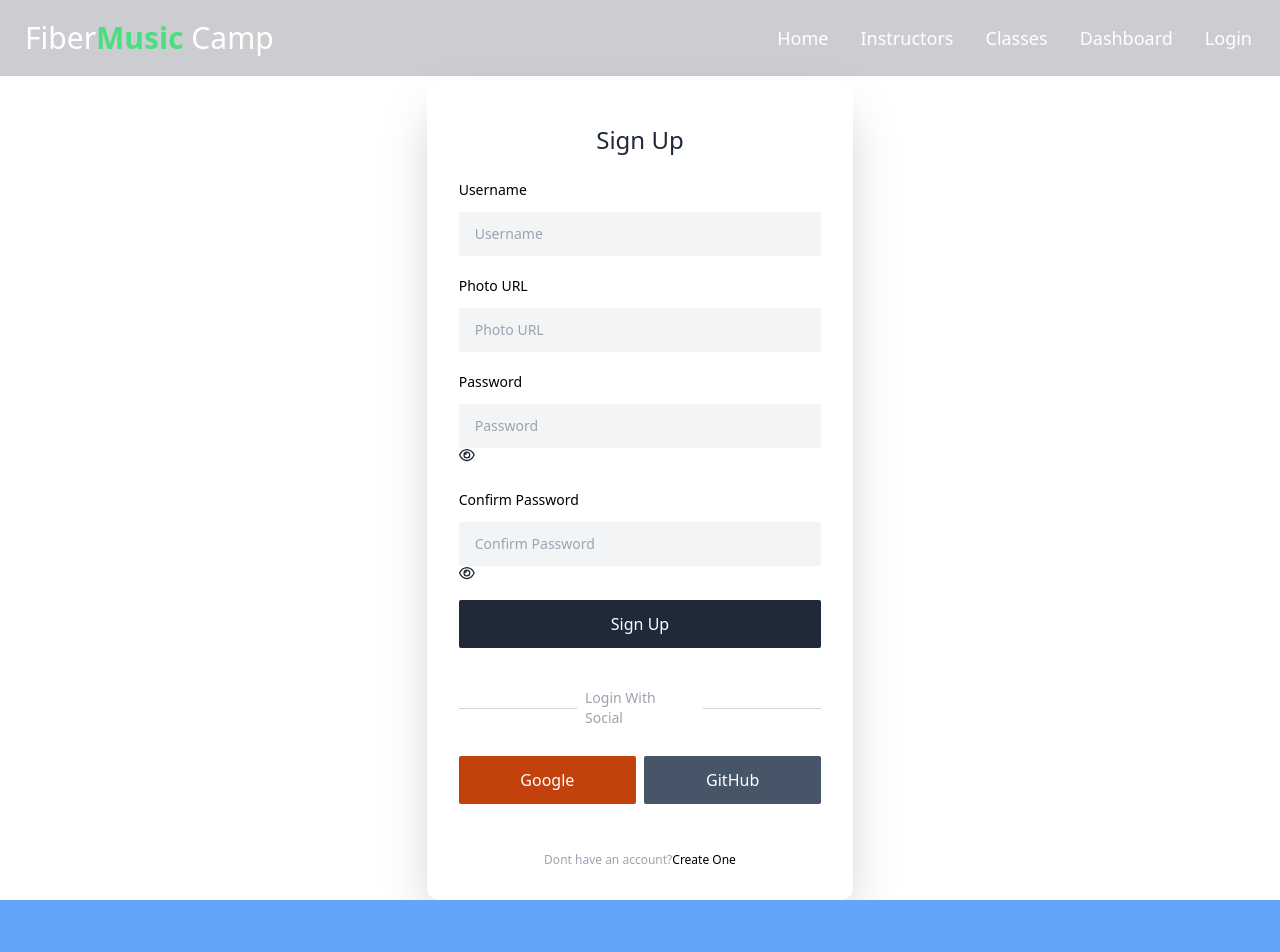
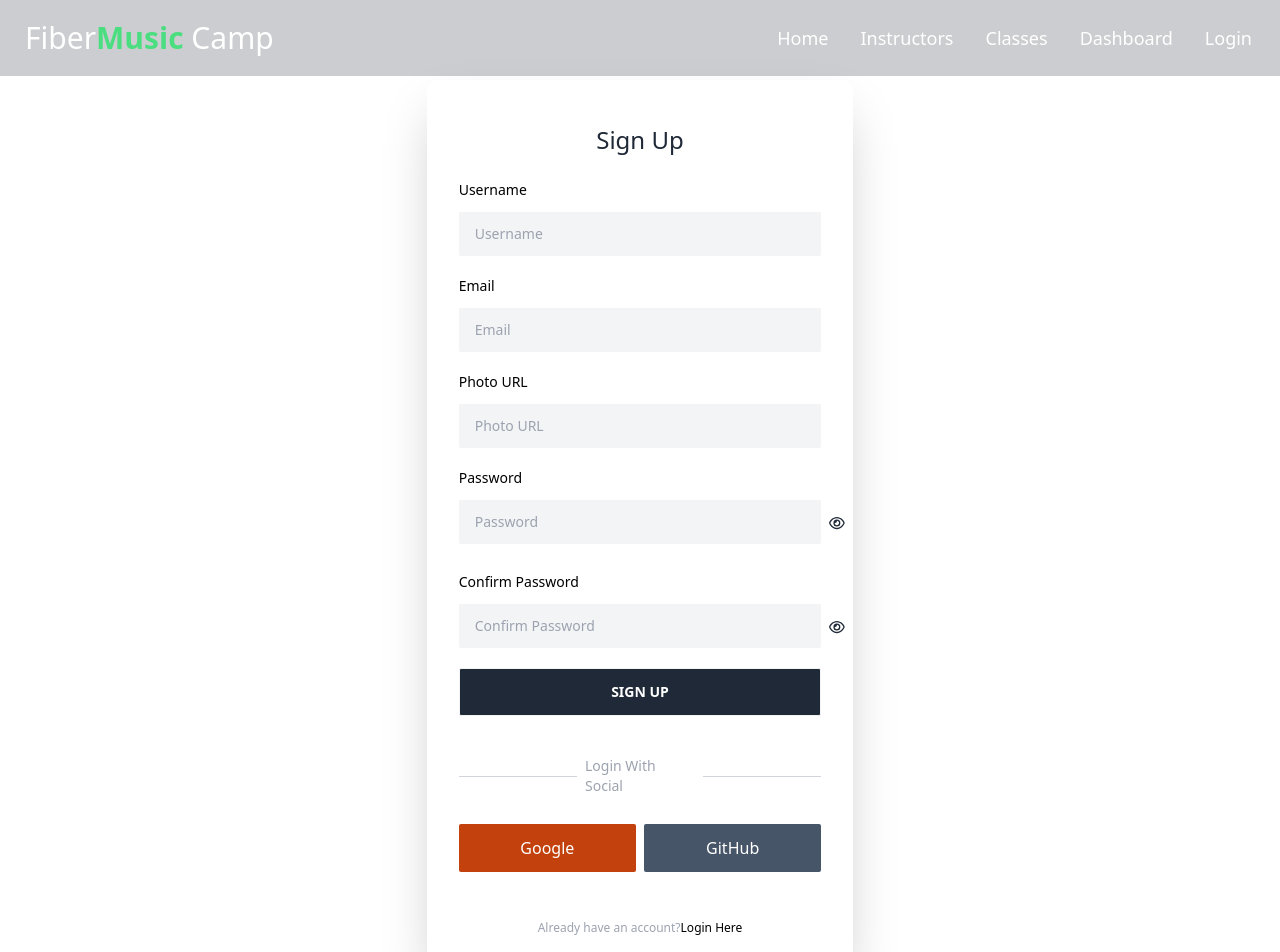
Before and after one commit to AlaminHasanPro/fiber-music-camp-client, a React (Vite) app: page /register in a window 1280 px wide. Shown: the top 952 px of the page. Built offline with nearby package versions, Linux system fonts and the light colour scheme.

Commit message:
signup bug solved2

```diff
--- a/src/Pages/Login/Login.jsx
+++ b/src/Pages/Login/Login.jsx
@@ -1,22 +1,34 @@
+import { useState } from "react";
+import { useForm } from "react-hook-form";
 import { Link } from "react-router-dom";
+import { FontAwesomeIcon } from "@fortawesome/react-fontawesome";
+
+import { faEye, faEyeSlash } from "@fortawesome/free-regular-svg-icons";
 
 const Login = () => {
+  const [toggleIcon, setToggleIcon] = useState(false);
+
+  const {
+    register,
+    handleSubmit,
+    formState: { errors },
+  } = useForm();
+  const onSubmit = (data) => {};
   return (
     <>
       <div className="bg-white lg:w-4/12 md:6/12 pt-20 w-10/12 m-auto  ">
         <div className="py-8 px-8 rounded-xl shadow-2xl">
           <h1 className="font-medium text-2xl mt-3 text-center">Login</h1>
-          <form action="" className="mt-6">
+          <form onSubmit={handleSubmit(onSubmit)} action="" className="mt-6">
             <div className="my-5 text-sm">
-              <label htmlFor="username" className="block text-black">
-                Username
+              <label htmlFor="email" className="block text-black">
+                Email
               </label>
               <input
-                type="text"
-                autofocus=""
-                id="username"
+                {...register("email", { required: true })}
+                type="email"
                 className="rounded-sm px-4 py-3 mt-3 focus:outline-none bg-gray-100 w-full"
-                placeholder="Username"
+                placeholder="Email"
               />
             </div>
             <div className="my-5 text-sm">
@@ -24,18 +36,57 @@ const Login = () => {
                 Password
               </label>
               <input
-                type="password"
-                id="password"
+                {...register("password", {
+                  required: true,
+                  minLength: 6,
+                  maxLength: 20,
+                })}
+                type={`${toggleIcon ? "text" : "password"}`}
                 className="rounded-sm px-4 py-3 mt-3 focus:outline-none bg-gray-100 w-full"
                 placeholder="Password"
               />
+              <span
+                onClick={() => setToggleIcon(!toggleIcon)}
+                className="absolute mt-7 mr-20 ml-2 toggle-icon"
+              >
+                {toggleIcon ? (
+                  <FontAwesomeIcon
+                    className="block"
+                    icon={faEyeSlash}
+                  ></FontAwesomeIcon>
+                ) : (
+                  <FontAwesomeIcon
+                    className="block"
+                    icon={faEye}
+                  ></FontAwesomeIcon>
+                )}
+              </span>
               <div className="flex justify-end mt-2 text-xs text-gray-600">
-                <a href="#">Forget Password?</a>
+                <>
+                  {errors.password?.type === "required" && (
+                    <p className="text-red-600">Password is required</p>
+                  )}
+                  {errors.password?.type === "minLength" && (
+                    <p className="text-red-600">
+                      Password must be 6 characters
+                    </p>
+                  )}
+                  {errors.password?.type === "maxLength" && (
+                    <p className="text-red-600">
+                      Password less than 20 characters
+                    </p>
+                  )}
+                  {errors.password?.type === "pattern" && (
+                    <p className="text-red-600">
+                      Password must be PATTERN rules
+                    </p>
+                  )}
+                </>
               </div>
             </div>
-            <button className="block text-center text-white bg-gray-800 p-3 duration-300 rounded-sm hover:bg-black w-full">
-              Login
-            </button>
+
+            <input className="btn block text-center text-white bg-gray-800 p-3 duration-300 rounded-sm hover:bg-black w-full" type="submit" value="Login" />
+
           </form>
           <div className="flex md:justify-between justify-center items-center mt-10">
             <div
@@ -53,18 +104,18 @@ const Login = () => {
           </div>
           <div className="grid md:grid-cols-2 gap-2 mt-7">
             <div>
-              <button className="text-center w-full text-white bg-blue-900 p-3 duration-300 rounded-sm hover:bg-blue-700">
-                Facebook
+              <button className="text-center w-full text-white bg-orange-700 p-3 duration-300 rounded-sm hover:bg-blue-700">
+                Google
               </button>
             </div>
             <div>
-              <button className="text-center w-full text-white bg-blue-400 p-3 duration-300 rounded-sm hover:bg-blue-500">
-                Twitter
+              <button className="text-center w-full text-white bg-slate-600 p-3 duration-300 rounded-sm hover:bg-blue-500">
+                GitHub
               </button>
             </div>
           </div>
           <p className="mt-12 text-xs text-center font-light text-gray-400">
-            Don't have an account?
+            Dont have an account?
             <Link to="/register" className="text-black font-medium">
               Create One
             </Link>
--- a/src/Pages/Register/Register.jsx
+++ b/src/Pages/Register/Register.jsx
@@ -13,7 +13,6 @@ const Register = () => {
   const {
     register,
     handleSubmit,
-
     formState: { errors },
   } = useForm();
   const onSubmit = (data) => {
@@ -46,6 +45,17 @@ const Register = () => {
               />
             </div>
             <div className="my-5 text-sm">
+              <label htmlFor="email" className="block text-black">
+                Email
+              </label>
+              <input
+                {...register("email", { required: true })}
+                type="email"
+                className="rounded-sm px-4 py-3 mt-3 focus:outline-none bg-gray-100 w-full"
+                placeholder="Email"
+              />
+            </div>
+            <div className="my-5 text-sm">
               <label htmlFor="photoURL" className="block text-black">
                 Photo URL
               </label>
@@ -74,7 +84,7 @@ const Register = () => {
               />
               <span
                 onClick={() => setToggleIcon(!toggleIcon)}
-                className=" bottom-4 right-4 toggle-icon"
+                className="absolute mt-7 mr-20 ml-2 toggle-icon"
               >
                 {toggleIcon ? (
                   <FontAwesomeIcon
@@ -122,8 +132,8 @@ const Register = () => {
                 placeholder="Confirm Password"
               />
               <span
-                  onClick={() => setToggleIconConfirm(!toggleIconConfirm)}
-                className=" bottom-4 right-4 toggle-icon"
+                onClick={() => setToggleIconConfirm(!toggleIconConfirm)}
+                className="toggle-icon absolute mt-7 mr-20 ml-2"
               >
                 {toggleIcon ? (
                   <FontAwesomeIcon
@@ -139,9 +149,11 @@ const Register = () => {
               </span>
               {<p className="text-red-700 ">{errorMassage}</p>}
             </div>
-            <button className="block text-center text-white bg-gray-800 p-3 duration-300 rounded-sm hover:bg-black w-full">
-              Sign Up
-            </button>
+            <input
+              className="btn block text-center text-white bg-gray-800 p-3 duration-300 rounded-sm hover:bg-black w-full"
+              type="submit"
+              value="Sign Up"
+            />
           </form>
           <div className="flex md:justify-between justify-center items-center mt-10">
             <div
@@ -170,9 +182,9 @@ const Register = () => {
             </div>
           </div>
           <p className="mt-12 text-xs text-center font-light text-gray-400">
-            Dont have an account?
-            <Link to="/register" className="text-black font-medium">
-              Create One
+            Already have an account?
+            <Link to="/login" className="text-black font-medium">
+              Login Here
             </Link>
           </p>
         </div>
```
